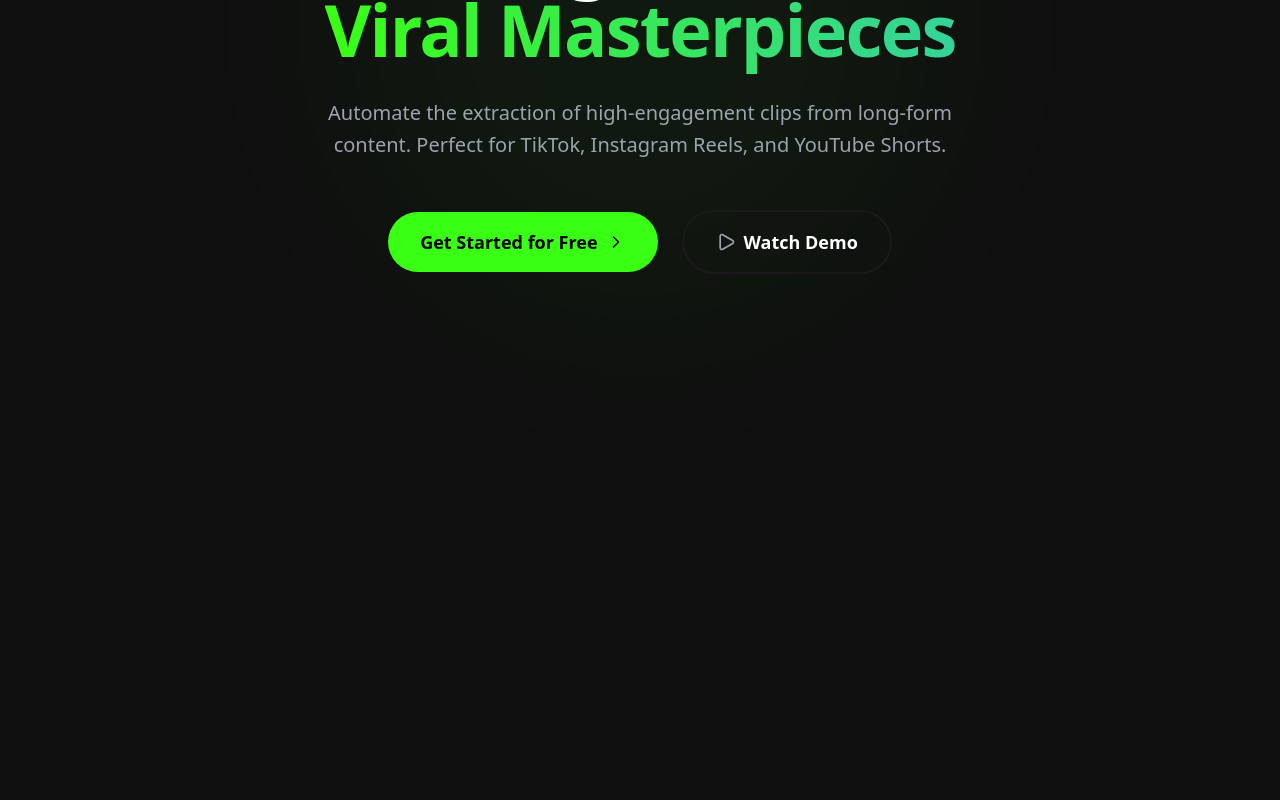
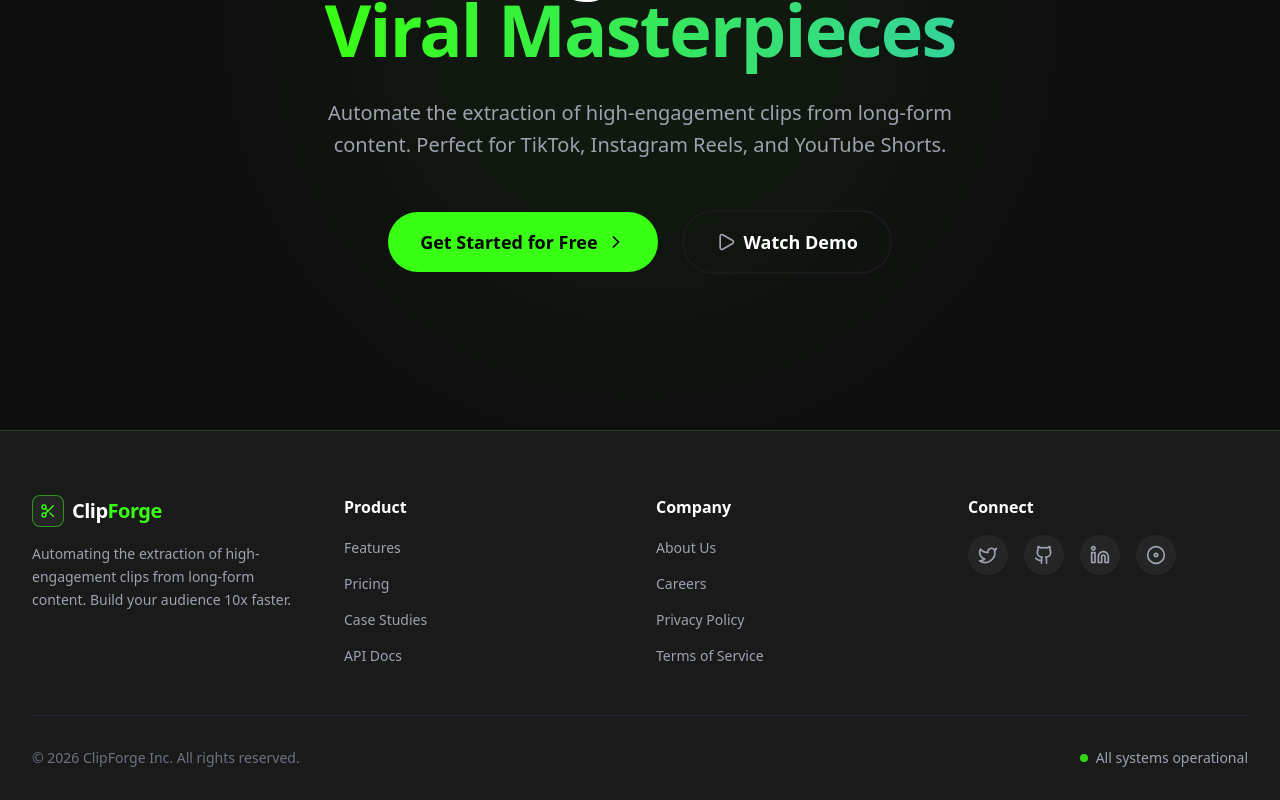
Before and after one commit to ManekDinil/ClipForge, a React app in the folder frontend/: page / in a window 1280 px wide. Shown: the part 370-1170 px from the top of the page. Before the commit the page ends 800 px from the top, so only its background shows below. Built offline with nearby package versions, Linux system fonts and the light colour scheme; the HTML template or start-up script is replaced by a standard one.

Commit message:
footer section

```diff
--- a/frontend/src/App.jsx
+++ b/frontend/src/App.jsx
@@ -3,6 +3,7 @@
 import { useTheme } from './context/ThemeContext';
 import UploadDashboard from './pages/UploadDashboard';
 import ClipEditor from './pages/ClipEditor';
+import Footer from './components/Footer';
 
 const Navbar = () => {
   const [isOpen, setIsOpen] = useState(false);
@@ -122,10 +123,11 @@
   return (
     <div className={`min-h-screen bg-background font-sans selection:bg-accent selection:text-black theme-${theme}`}>
       {currentPage === 'landing' && (
-        <>
+        <div className="flex flex-col min-h-screen">
           <Navbar />
           <Hero onGetStarted={() => setCurrentPage('upload')} />
-        </>
+          <Footer />
+        </div>
       )}
 
       {currentPage === 'upload' && (
--- /dev/null
+++ b/frontend/src/components/Footer.jsx
@@ -0,0 +1,80 @@
+import React from 'react';
+import { Scissors, Twitter, Github, Linkedin, Disc } from 'lucide-react';
+
+export default function Footer() {
+  return (
+    <footer className="bg-surface border-t border-accent/20 pt-16 pb-8 mt-auto">
+      <div className="max-w-7xl mx-auto px-4 sm:px-6 lg:px-8">
+        <div className="grid grid-cols-1 md:grid-cols-4 gap-12 md:gap-8 mb-12">
+
+          {/* Column 1: Logo & Tagline */}
+          <div className="col-span-1 md:col-span-1">
+            <div className="flex items-center gap-2 mb-4">
+              <div className="w-8 h-8 rounded-lg bg-[#252525] border border-accent/50 flex items-center justify-center">
+                <Scissors className="w-4 h-4 text-accent" />
+              </div>
+              <span className="text-white font-bold text-xl tracking-tight">
+                Clip<span className="text-accent">Forge</span>
+              </span>
+            </div>
+            <p className="text-gray-400 text-sm leading-relaxed">
+              Automating the extraction of high-engagement clips from long-form content. Build your audience 10x faster.
+            </p>
+          </div>
+
+          {/* Column 2: Product Links */}
+          <div className="col-span-1">
+            <h4 className="text-white font-semibold mb-4">Product</h4>
+            <ul className="space-y-3">
+              <li><a href="#" className="text-gray-400 hover:text-accent transition-colors text-sm">Features</a></li>
+              <li><a href="#" className="text-gray-400 hover:text-accent transition-colors text-sm">Pricing</a></li>
+              <li><a href="#" className="text-gray-400 hover:text-accent transition-colors text-sm">Case Studies</a></li>
+              <li><a href="#" className="text-gray-400 hover:text-accent transition-colors text-sm">API Docs</a></li>
+            </ul>
+          </div>
+
+          {/* Column 3: Company & Legal */}
+          <div className="col-span-1">
+            <h4 className="text-white font-semibold mb-4">Company</h4>
+            <ul className="space-y-3">
+              <li><a href="#" className="text-gray-400 hover:text-accent transition-colors text-sm">About Us</a></li>
+              <li><a href="#" className="text-gray-400 hover:text-accent transition-colors text-sm">Careers</a></li>
+              <li><a href="#" className="text-gray-400 hover:text-accent transition-colors text-sm">Privacy Policy</a></li>
+              <li><a href="#" className="text-gray-400 hover:text-accent transition-colors text-sm">Terms of Service</a></li>
+            </ul>
+          </div>
+
+          {/* Column 4: Social Media */}
+          <div className="col-span-1">
+            <h4 className="text-white font-semibold mb-4">Connect</h4>
+            <div className="flex gap-4">
+              <a href="#" className="w-10 h-10 rounded-full bg-[#252525] flex items-center justify-center text-gray-400 hover:text-accent hover:border-accent border border-transparent transition-all">
+                <Twitter className="w-5 h-5" />
+              </a>
+              <a href="#" className="w-10 h-10 rounded-full bg-[#252525] flex items-center justify-center text-gray-400 hover:text-accent hover:border-accent border border-transparent transition-all">
+                <Github className="w-5 h-5" />
+              </a>
+              <a href="#" className="w-10 h-10 rounded-full bg-[#252525] flex items-center justify-center text-gray-400 hover:text-accent hover:border-accent border border-transparent transition-all">
+                <Linkedin className="w-5 h-5" />
+              </a>
+              <a href="#" className="w-10 h-10 rounded-full bg-[#252525] flex items-center justify-center text-gray-400 hover:text-accent hover:border-accent border border-transparent transition-all">
+                <Disc className="w-5 h-5" />
+              </a>
+            </div>
+          </div>
+        </div>
+
+        {/* Bottom Bar */}
+        <div className="pt-8 border-t border-gray-800 flex flex-col md:flex-row justify-between items-center gap-4">
+          <p className="text-gray-500 text-sm">
+            &copy; {new Date().getFullYear()} ClipForge Inc. All rights reserved.
+          </p>
+          <div className="flex items-center gap-2">
+            <div className="w-2 h-2 rounded-full bg-accent animate-pulse"></div>
+            <span className="text-gray-400 text-sm">All systems operational</span>
+          </div>
+        </div>
+      </div>
+    </footer>
+  );
+}
```
